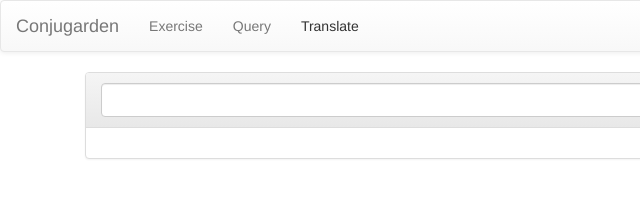
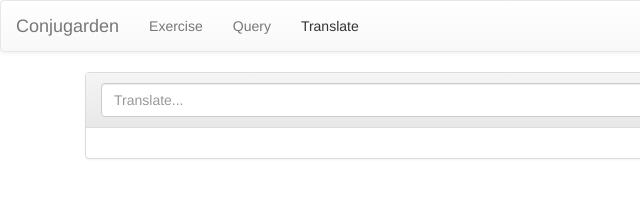
Before and after one commit to conjugarden/conjugarden, a plain HTML site: page site/assets/index.html in a window 1280 px wide. Both pictures are taken after a click on the link "Translate". Shown: the full height of the page, 0-640 px from the left. Drawn offline with nearby package versions, Linux system fonts and the light colour scheme.

Commit message:
clear translate box when first clicked

```diff
--- a/site/assets/index.html
+++ b/site/assets/index.html
@@ -52,6 +52,8 @@ $(function() {
             '<p class="error">' + data.error + '</p>' + data.out
           );
         });
+      } else {
+        $('#txt_translate').val('');
       }
       $("#tab_translate").show();
     }
@@ -307,7 +309,7 @@ routeAction();
             <div class="panel-heading">
                 <form class="" id="translate_form">
                     <div class="input-group">
-                        <input type="text" class="form-control" id="txt_translate">
+                        <input type="text" class="form-control" id="txt_translate" placeholder="Translate...">
                         <span class="input-group-btn">
                             <button class="btn btn-success" type="submit">
                                 <span class="glyphicon glyphicon-search"/>
```
